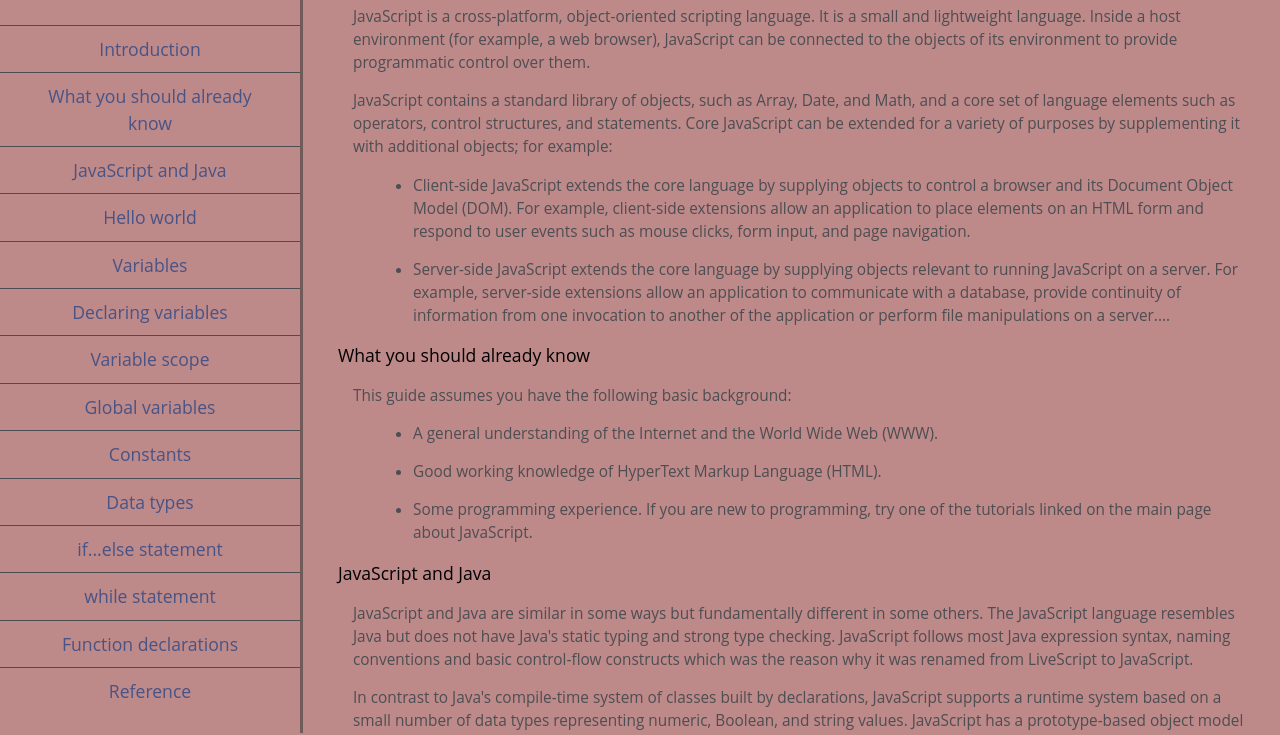
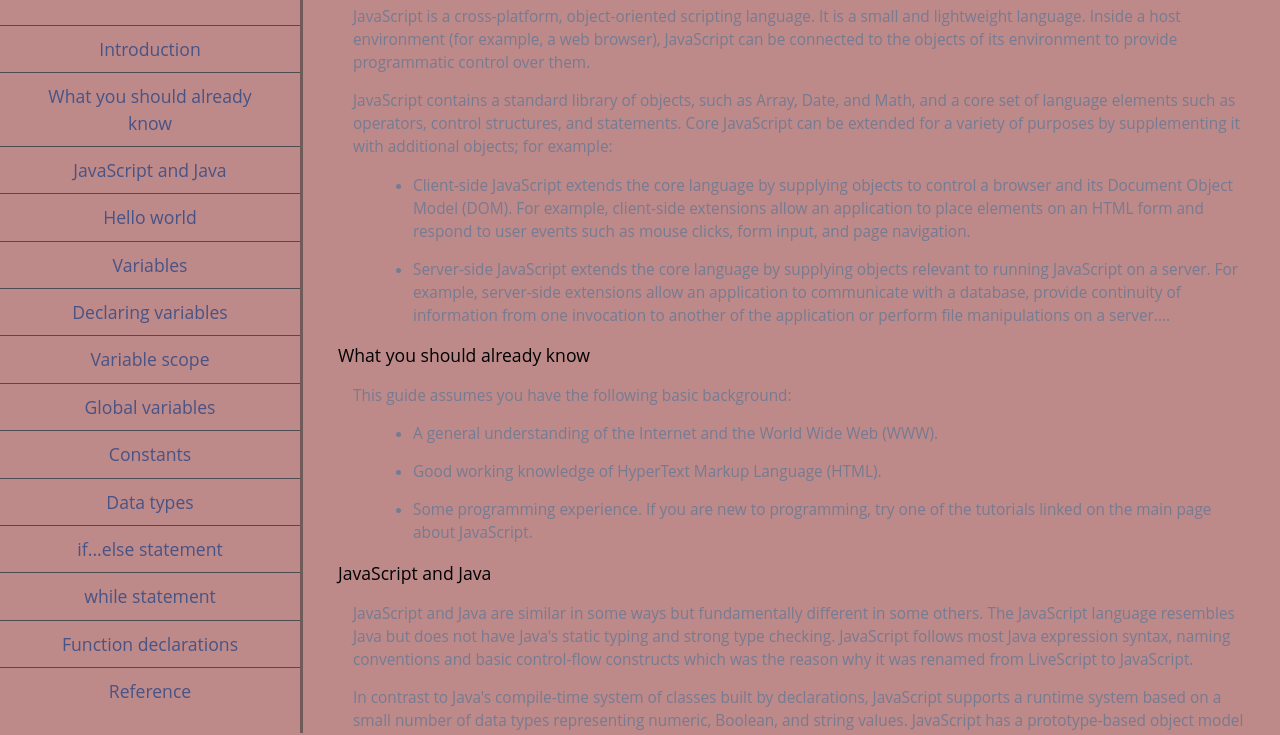
Before and after one commit to Uzair-Manzoor/MV-Collab-Uzair-Bolaji, a plain HTML site: page index.html in a window 1280 px wide. Shown: the part 67-802 px from the top of the page. Drawn offline with Linux system fonts and the light colour scheme.

Commit message:
CSS Modif

```diff
--- a/css/style.css
+++ b/css/style.css
@@ -60,7 +60,7 @@ header {
   }
 
   section article {
-    color: #4d4e53;
+    color: #767b92;
     margin: 15px;
     font-size: 0.96em;
   }
```
